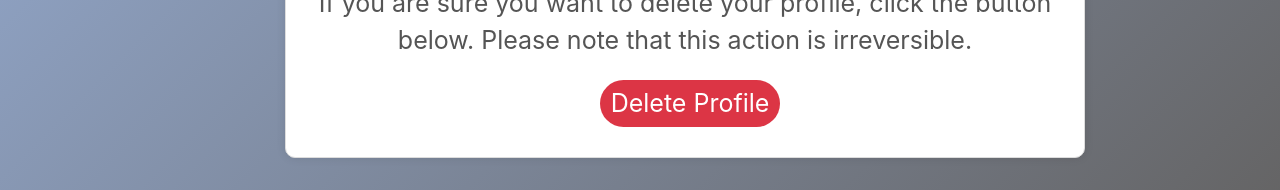
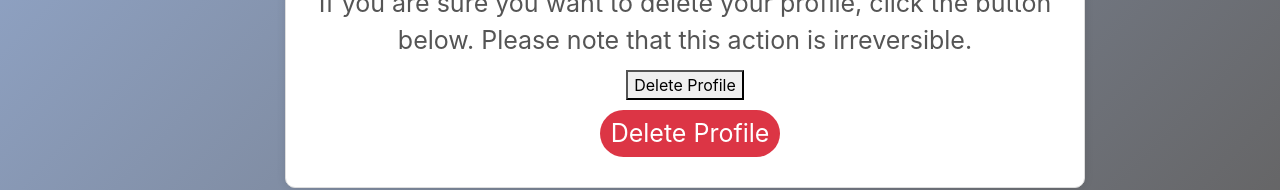
Before and after one commit to JoshRudge22/frontend-project5, a React (Create React App) app: page /profiles/delete/1 in a window 1280 px wide. Shown: the part 1062-1252 px from the top of the page. Built offline with nearby package versions, Linux system fonts and the light colour scheme; no server answers.

Commit message:
Update DeleteProfile.js

```diff
--- a/src/pages/profile/other/DeleteProfile.js
+++ b/src/pages/profile/other/DeleteProfile.js
@@ -1,12 +1,23 @@
-import React from 'react';
+import React, { useState } from 'react';
 import Container from 'react-bootstrap/Container';
 import Row from 'react-bootstrap/Row';
 import Col from 'react-bootstrap/Col';
 import Card from 'react-bootstrap/Card';
 import Delete from '../../../components/interactions/Delete';
 import deleteStyles from '../../../styles/Delete.module.css';
+import ConfirmationModal from '../../../components/modals/ConfirmationModal'; // Assuming you have a modal component
 
 const DeleteProfile = () => {
+  const [showModal, setShowModal] = useState(false);
+
+  const handleDeleteClick = () => {
+    setShowModal(true);
+  };
+
+  const handleCloseModal = () => {
+    setShowModal(false);
+  };
+
   return (
     <Container className={deleteStyles.container}>
       <Row className="justify-content-center">
@@ -30,11 +41,21 @@ const DeleteProfile = () => {
               <p>
                 If you are sure you want to delete your profile, click the button below. Please note that this action is irreversible.
               </p>
-              <Delete />
+              <button onClick={handleDeleteClick} className={deleteStyles.deleteButton}>
+                Delete Profile
+              </button>
+              <Delete /> {/* Assuming Delete component handles the actual deletion */}
             </Card.Body>
           </Card>
         </Col>
       </Row>
+      <ConfirmationModal
+        show={showModal}
+        onClose={handleCloseModal}
+        onConfirm={Delete} // Call the delete function here
+        title="Confirm Deletion"
+        message="Are you sure you want to delete your profile? This action cannot be undone."
+      />
     </Container>
   );
 };
```
